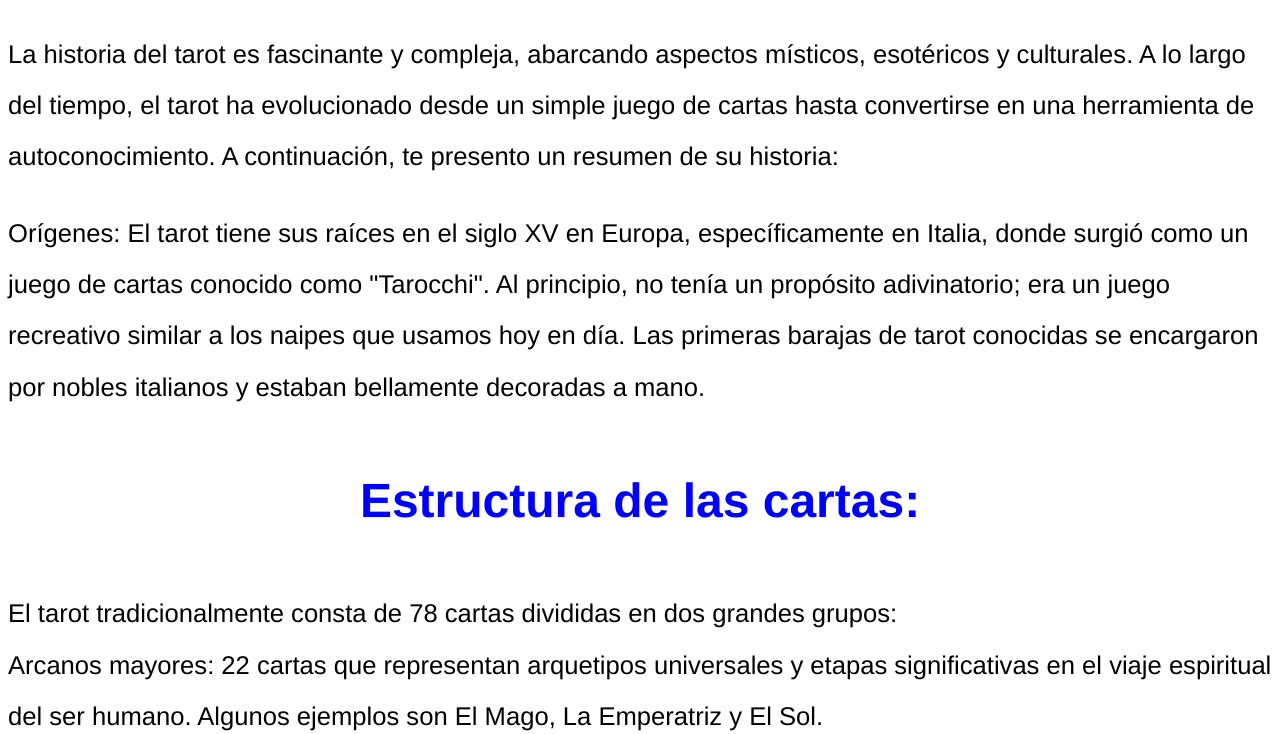
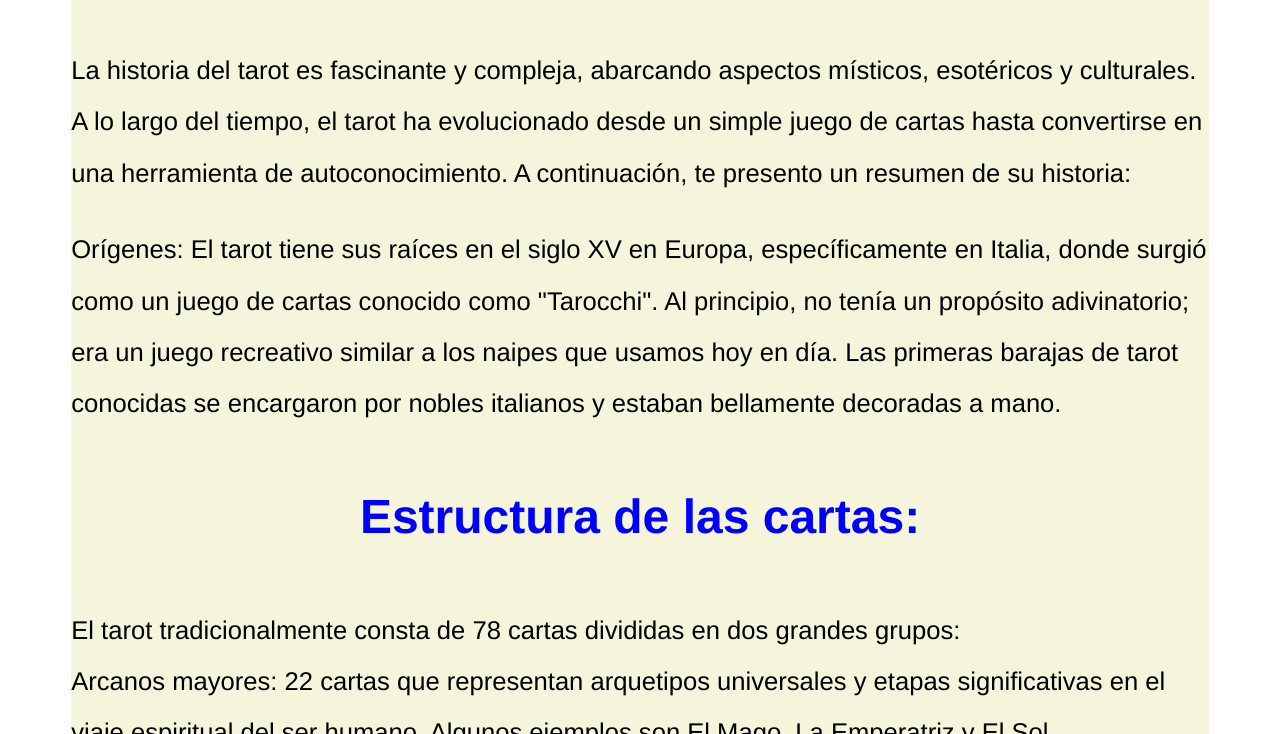
Before and after one commit to Natalialarroca/sitio-web-tarot, a plain HTML site: page Sitio Web Tarot/index.html in a window 1280 px wide. Shown: the part 366-1100 px from the top of the page. Drawn offline with Linux system fonts and the light colour scheme.

Commit message:
Añadido la clase contenedor a la sección en index.html

```diff
--- a/Sitio Web Tarot/css/style.css
+++ b/Sitio Web Tarot/css/style.css
@@ -4,7 +4,9 @@ html {
 
 }
 
-*, *::before, *::after {
+*,
+*::before,
+*::after {
     box-sizing: inherit;
 }
 
@@ -21,7 +23,9 @@ body {
     background-color: beige;
 }
 
-h1, h2, h3 {
+h1,
+h2,
+h3 {
     line-height: 2;
     font-size: 3rem;
     text-align: center;
@@ -37,13 +41,13 @@ h1, h2, h3 {
 
     background-color: black;
 
-  a {
-    color: blueviolet;
+    a {
+        color: blueviolet;
 
-    &:hover{
-        color: aliceblue;
+        &:hover {
+            color: aliceblue;
+        }
     }
-  }
 
 
 }
--- a/Sitio Web Tarot/index.html
+++ b/Sitio Web Tarot/index.html
@@ -14,7 +14,11 @@
         <a href="">Servicios</a>
         <a href="">Contacto</a>
     </header>
-    <div class="contendor">
+
+
+    <section class="contenedor">
+
+
         <section>
             <h1>Una breve historia general del Tarot</h1>
         </section>
@@ -108,7 +112,7 @@
                 seguir explorando contigo
             </p>
         </section>
-    </div>
+    </section>
 </body>
 
 </html>
```
